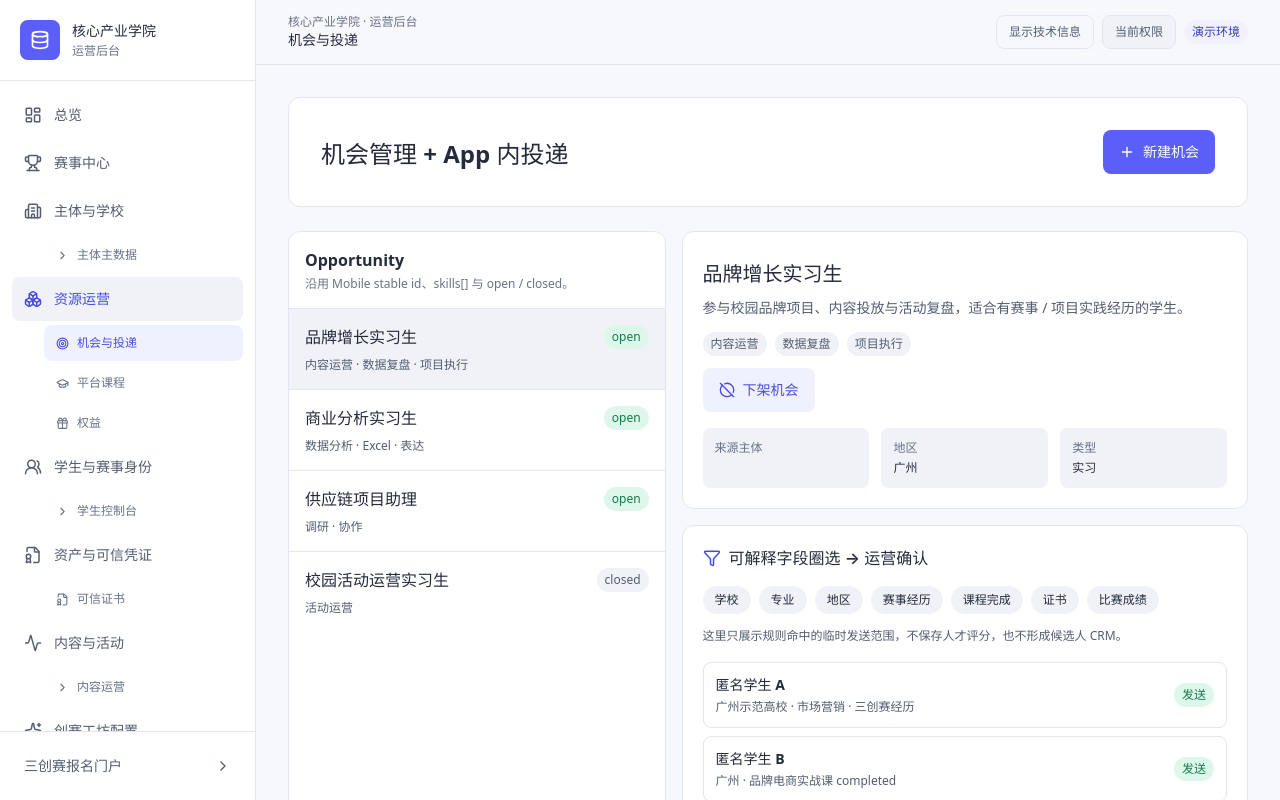
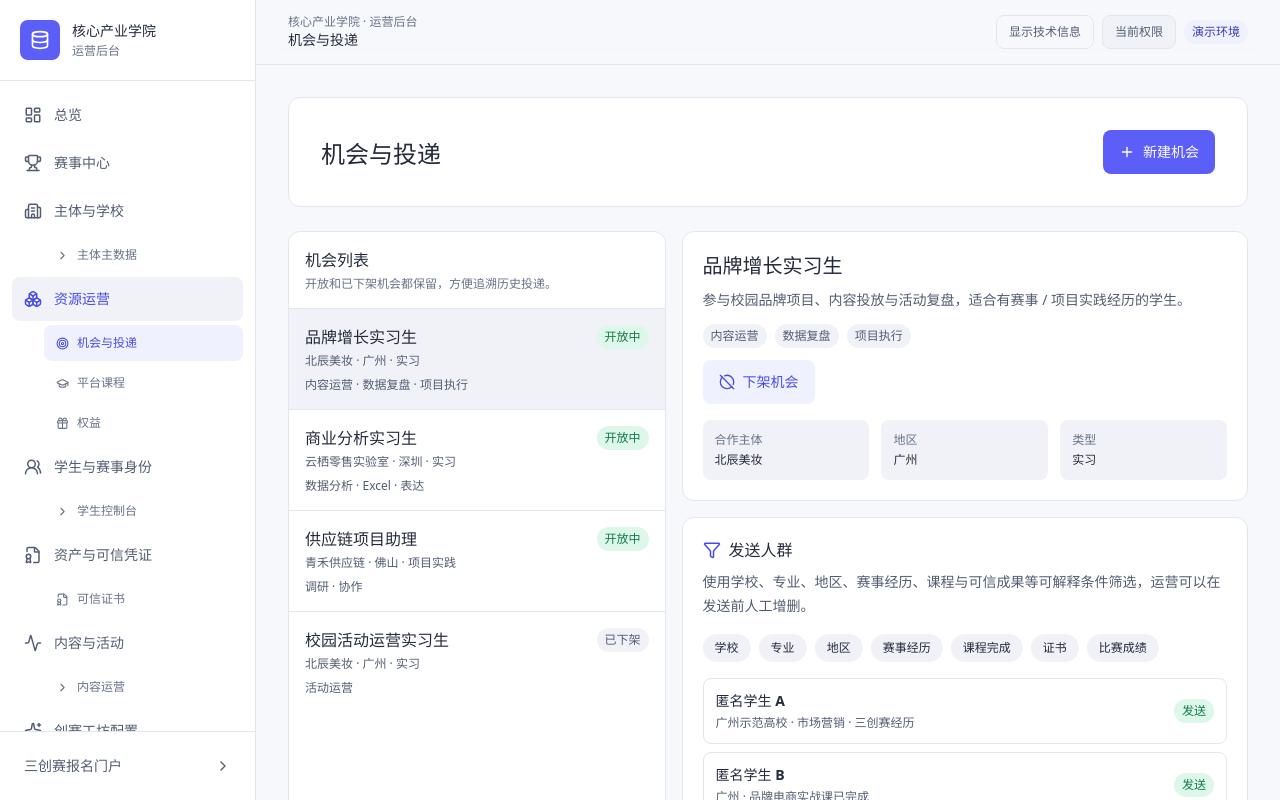
Before and after one commit to dangjingtao/core-industry-college-prototype, a React (Vite) app in the folder apps/pc/: page /admin/opportunities in a window 1280 px wide. Shown: the top 800 px of the page. Built offline with nearby package versions, Linux system fonts and the light colour scheme.

Commit message:
feat(pc05): route opportunity operations through human-first console

```diff
--- a/apps/pc/src/admin/PC03OpportunityRoute.tsx
+++ b/apps/pc/src/admin/PC03OpportunityRoute.tsx
@@ -2,7 +2,7 @@ import { ArrowLeft, Pencil, Save } from "lucide-react";
 import { useMemo, useState, type FormEvent } from "react";
 import { Link, useLocation } from "react-router-dom";
 import { StatusTag } from "../components/ui";
-import { PC03Console } from "./PC03Console";
+import { PC03HumanOpportunityConsole } from "./PC03HumanOpportunityConsole";
 import { pc03Organizations, usePC03State, type OpportunityRecord } from "./PC03State";
 
 function OpportunityEditor({ opportunityId }: { opportunityId: string }) {
@@ -76,7 +76,7 @@ export function PC03OpportunityRoute() {
 
   return (
     <>
-      <PC03Console />
+      <PC03HumanOpportunityConsole selectedId={opportunityId} />
       {opportunityId && <Link to={`/admin/opportunities/${opportunityId}/edit`} className="fixed bottom-5 right-5 z-30 inline-flex min-h-11 items-center gap-2 rounded-control bg-primary px-4 text-sm font-semibold text-on-primary shadow-floating"><Pencil size={16} />编辑机会</Link>}
     </>
   );
```
